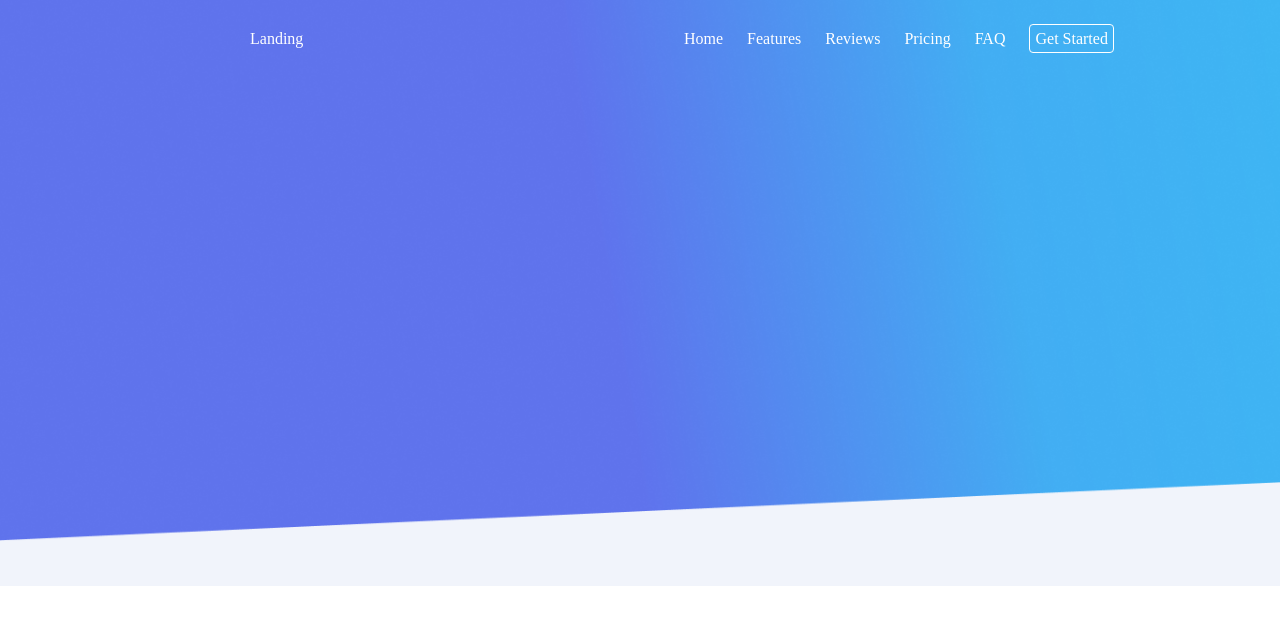
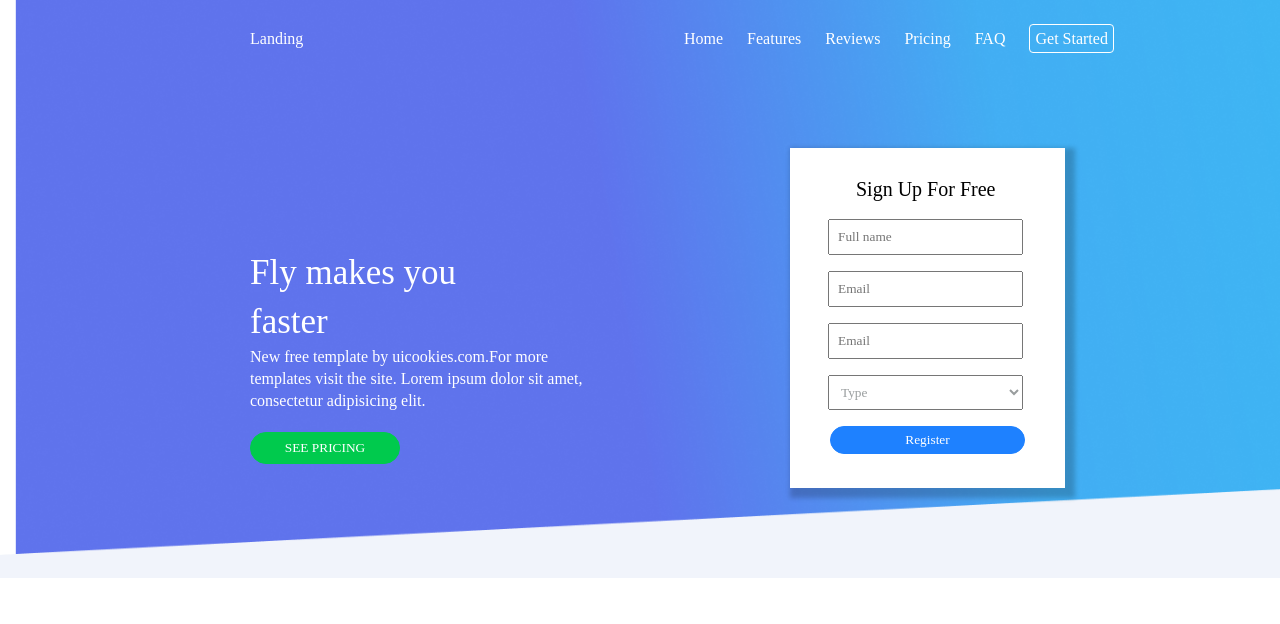
Before and after one commit to sunieltmg/HTML-CSS, a plain HTML site: page index.html in a window 1280 px wide. Drawn offline with Linux system fonts and the light colour scheme.

Commit message:
demo template completed

```diff
--- a/css/style.css
+++ b/css/style.css
@@ -7,9 +7,10 @@
 }
 
 body{
-    background-image: url('../image/background.png');
+    background-image: url('../image/background1.png');
     background-size: cover;
     background-repeat: no-repeat;
+
 }
 
 #main-logo{
@@ -49,3 +50,75 @@ body{
 .clearfix{
     clear:both;
 }
+
+.left-section button{
+    background-color: #00CA4D;
+    color:#ffffff;
+    border:1px solid #00CA4D;
+    border-radius: 30px;
+    padding:7px 10px;
+    margin-top:20px;
+    width:150px;
+}
+
+#left-section-heading{
+    font-size:35px;
+    font-weight: 5px;
+    line-height: 49px;
+}
+
+#left-section-paragraph{
+    line-height: 22px;
+}
+
+.left-section{
+    padding: 200px 0px 0px 250px;
+    float:left;
+    width:50%
+}
+
+.right-section{
+    width:275px;
+    height:340px;
+    float:left;
+    background-color: #ffffff;
+    margin:100px 0px 0px 150px;
+    padding:30px;
+    box-shadow: 5px 5px 5px 5px rgba(0,0,0, 0.2);
+
+
+}
+
+form{
+    background-color: #ffffff;
+}
+
+form input, form select{
+    padding:8px;
+    margin:8px;
+    width:195px;
+}
+
+form select{
+    color:#999D9E;
+    width:195px;
+
+}
+
+form button{
+    background-color: #1E81FF;
+    color:white;
+    width:195px;
+    border-radius: 30px;
+    border:1px solid #1E81FF;
+    padding:5px;
+    margin-top:8px;
+    margin-left:10px;
+}
+
+.right-selection-heading{
+    color:#000000;
+    font-size:20px;
+    margin-left:36px;
+    margin-bottom:10px;
+}
--- a/index.html
+++ b/index.html
@@ -26,5 +26,34 @@
 
             </div>
         </header>
+
+        <div class="clearfix"></div>
+
+        <section>
+
+            <div class="left-section">
+            <p id="left-section-heading">Fly makes you<br/>faster</p>
+            <p id="left-section-paragraph">New free template by uicookies.com.For more<br/>templates visit the site. Lorem ipsum dolor sit amet,<br/> consectetur adipisicing elit.</p>
+            <button>SEE PRICING</button>
+
+            </div>
+            <div class="right-section">
+
+                <p class="right-selection-heading">Sign Up For Free</p>
+                <form>
+                    <input type="text" placeholder="Full name"><br/>
+                    <input type="text" placeholder="Email"><br/>
+                    <input type="text" placeholder="Email"><br/>
+
+                    <select name="type" id="type">
+                        <option value="Type">Type</option>
+                    </select>
+
+                    <button>Register</button>
+
+                </form>
+
+            </div>
+        </section>
     </body>
 </html>
```
Also changed, not shown: image/background1.png (added).
